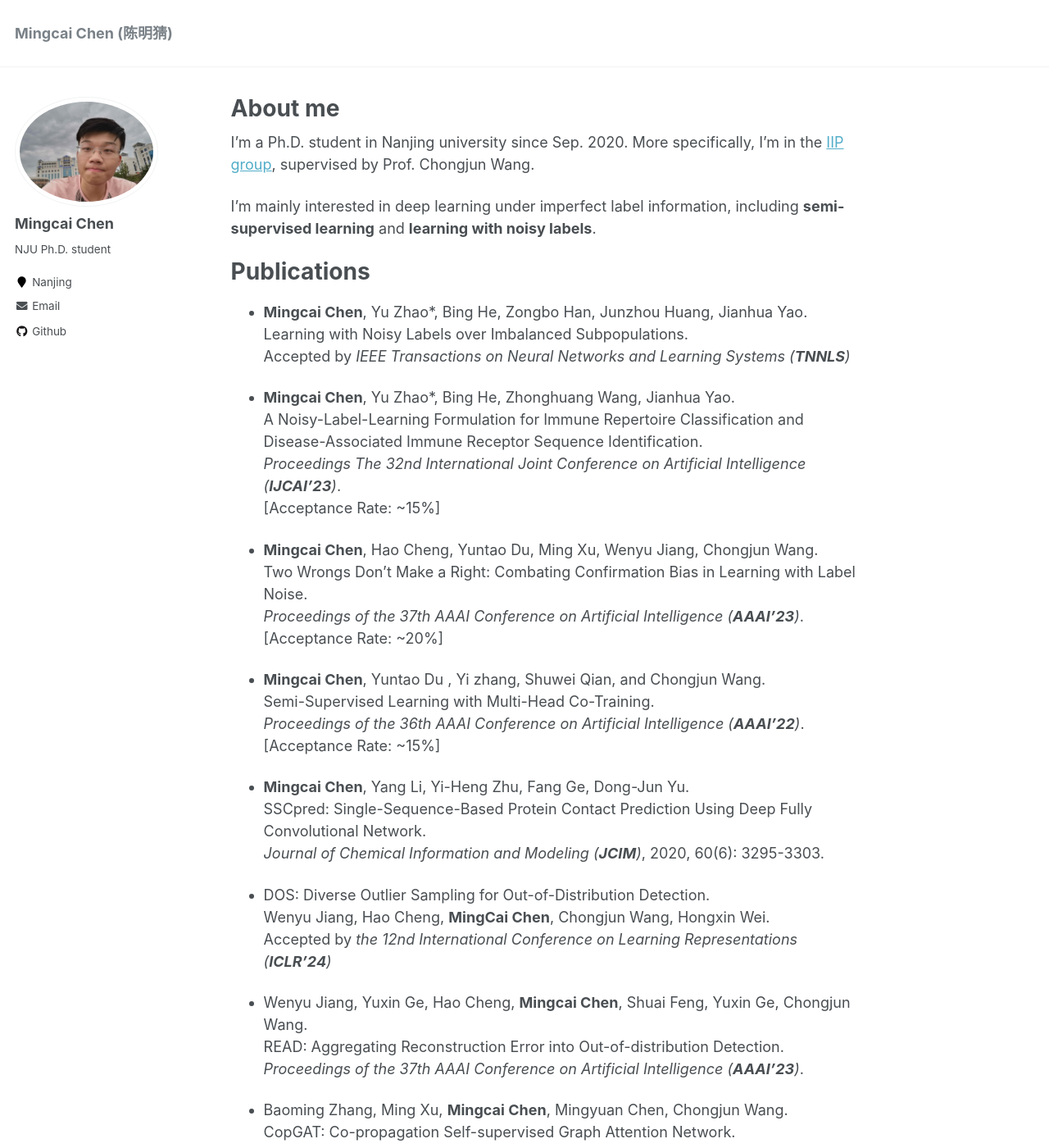
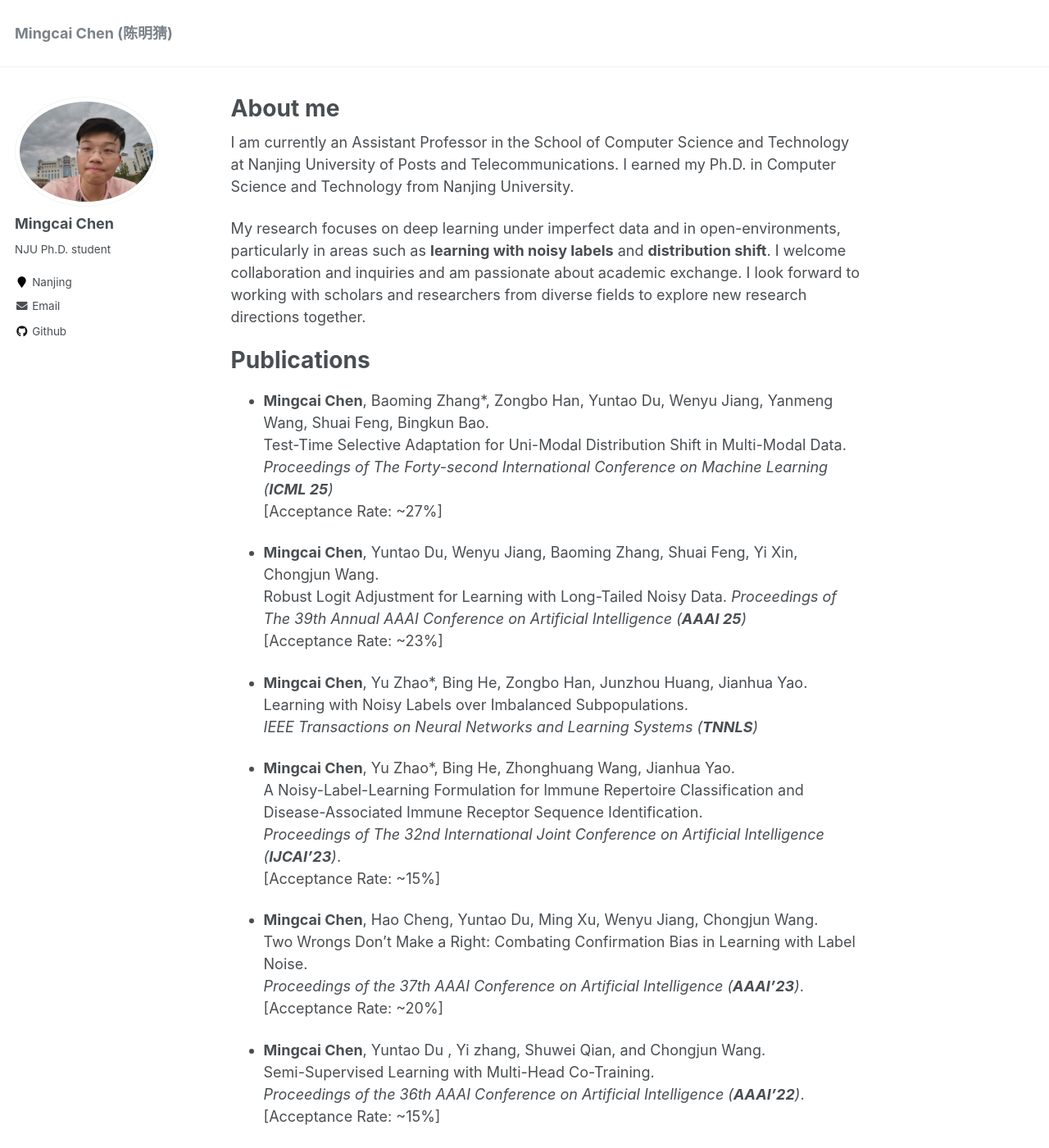
Before and after one commit to chenmc1996/chenmc1996.github.io, a Jekyll site: the page built from _pages/about.md, in a window 1280 px wide and 1400 px high. Shown: the whole window at 82% size. Built offline with Jekyll 4.4.1, drawn with Linux system fonts in a browser that asks for light colours; some of the changed text lies outside the part shown.

Commit message:
Update about.md

```diff
--- a/_pages/about.md
+++ b/_pages/about.md
@@ -8,9 +8,9 @@ redirect_from:
   - /about.html
 ---
 
-I'm a Ph.D. student in Nanjing university since Sep. 2020. More specifically, I'm in the [IIP group](http://iip.nju.edu.cn/), supervised by Prof. Chongjun Wang.
+I am currently an Assistant Professor in the School of Computer Science and Technology at Nanjing University of Posts and Telecommunications. I earned my Ph.D. in Computer Science and Technology from Nanjing University.
 
-I'm mainly interested in deep learning under imperfect label information, including **semi-supervised learning** and **learning with noisy labels**.
+My research focuses on deep learning under imperfect data and in open-environments, particularly in areas such as **learning with noisy labels** and **distribution shift**. I welcome collaboration and inquiries and am passionate about academic exchange. I look forward to working with scholars and researchers from diverse fields to explore new research directions together.
 
 <!-- News
 ======
@@ -19,13 +19,24 @@ I'm mainly interested in deep learning under imperfect label information, includ
 Publications
 ======
 
+- **Mingcai Chen**, Baoming Zhang\*, Zongbo Han, Yuntao Du, Wenyu Jiang, Yanmeng Wang, Shuai Feng, Bingkun Bao.
+Test-Time Selective Adaptation for Uni-Modal Distribution Shift in Multi-Modal Data.
+*Proceedings of The Forty-second International Conference on Machine Learning (**ICML 25**)*
+[Acceptance Rate: ~27%]
+
+- **Mingcai Chen**, Yuntao Du, Wenyu Jiang, Baoming Zhang, Shuai Feng, Yi Xin, Chongjun Wang.
+Robust Logit Adjustment for Learning with Long-Tailed Noisy Data.
+*Proceedings of The 39th Annual AAAI Conference on Artificial Intelligence (**AAAI 25**)*
+[Acceptance Rate: ~23%]
+
 - **Mingcai Chen**, Yu Zhao\*, Bing He, Zongbo Han, Junzhou Huang, Jianhua Yao.
 Learning with Noisy Labels over Imbalanced Subpopulations.
-Accepted by *IEEE Transactions on Neural Networks and Learning Systems (**TNNLS**)*
+*IEEE Transactions on Neural Networks and Learning Systems (**TNNLS**)*
+
 
 - **Mingcai Chen**, Yu Zhao\*, Bing He, Zhonghuang Wang, Jianhua Yao.
 A Noisy-Label-Learning Formulation for Immune Repertoire Classification and Disease-Associated Immune Receptor Sequence Identification.
-*Proceedings The 32nd International Joint Conference on Artificial Intelligence (**IJCAI'23**)*.
+*Proceedings of The 32nd International Joint Conference on Artificial Intelligence (**IJCAI'23**)*.
 [Acceptance Rate: ~15%]
 
 - **Mingcai Chen**, Hao Cheng, Yuntao Du, Ming Xu, Wenyu Jiang, Chongjun Wang.
@@ -40,10 +51,10 @@ Semi-Supervised Learning with Multi-Head Co-Training.
 
 - **Mingcai Chen**, Yang Li, Yi-Heng Zhu, Fang Ge, Dong-Jun Yu.
 SSCpred: Single-Sequence-Based Protein Contact Prediction Using Deep Fully Convolutional Network.
-*Journal of Chemical Information and Modeling (**JCIM**)*, 2020, 60(6): 3295-3303.
+*Journal of Chemical Information and Modeling (**JCIM**)*
 
-- DOS: Diverse Outlier Sampling for Out-of-Distribution Detection.
-Wenyu Jiang, Hao Cheng, **MingCai Chen**, Chongjun Wang, Hongxin Wei.
+- Wenyu Jiang, Hao Cheng, **MingCai Chen**, Chongjun Wang, Hongxin Wei.
+DOS: Diverse Outlier Sampling for Out-of-Distribution Detection.
 Accepted by *the 12nd International Conference on Learning Representations (**ICLR'24**)*
 
 - Wenyu Jiang, Yuxin Ge, Hao Cheng, **Mingcai Chen**, Shuai Feng, Yuxin Ge, Chongjun Wang.
```
